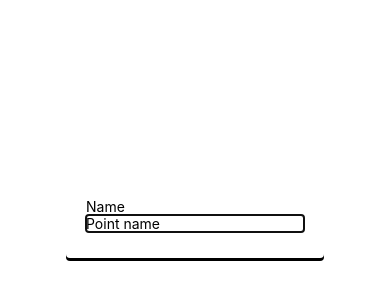
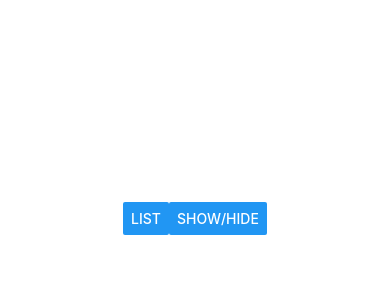
Before and after one commit to jela3105/markers-maps, a React Native app: screen / in a window 390 px wide. Shown: the part 204-504 px from the top of the page. Built offline with nearby package versions, Linux system fonts and the light colour scheme.

Commit message:
Show and hide modal on long press

```diff
--- a/App.js
+++ b/App.js
@@ -6,10 +6,12 @@ import { Map, Modal, Panel, Input } from "./components";
 export default function App() {
   const [points, setPoints] = useState([]);
   const [name, setName] = useState("");
+  const [tempPoint, setTempPoint] = useState({});
+  const [visibility, setVisibility] = useState(false);
 
   const handleLongPress = ({ nativeEvent }) => {
-    const newPoints = points.concat({ coordinate: nativeEvent.coordinate });
-    setPoints(newPoints);
+    setTempPoint(nativeEvent.coordinate);
+    setVisibility(true);
   };
 
   const handleChangeText = (text) => {};
@@ -18,7 +20,7 @@ export default function App() {
     <View style={styles.container}>
       <Map onLongPress={handleLongPress} />
       <Panel />
-      <Modal visibility={true}>
+      <Modal visibility={visibility}>
         <Input
           title="Name"
           placeholder="Point name"
```
